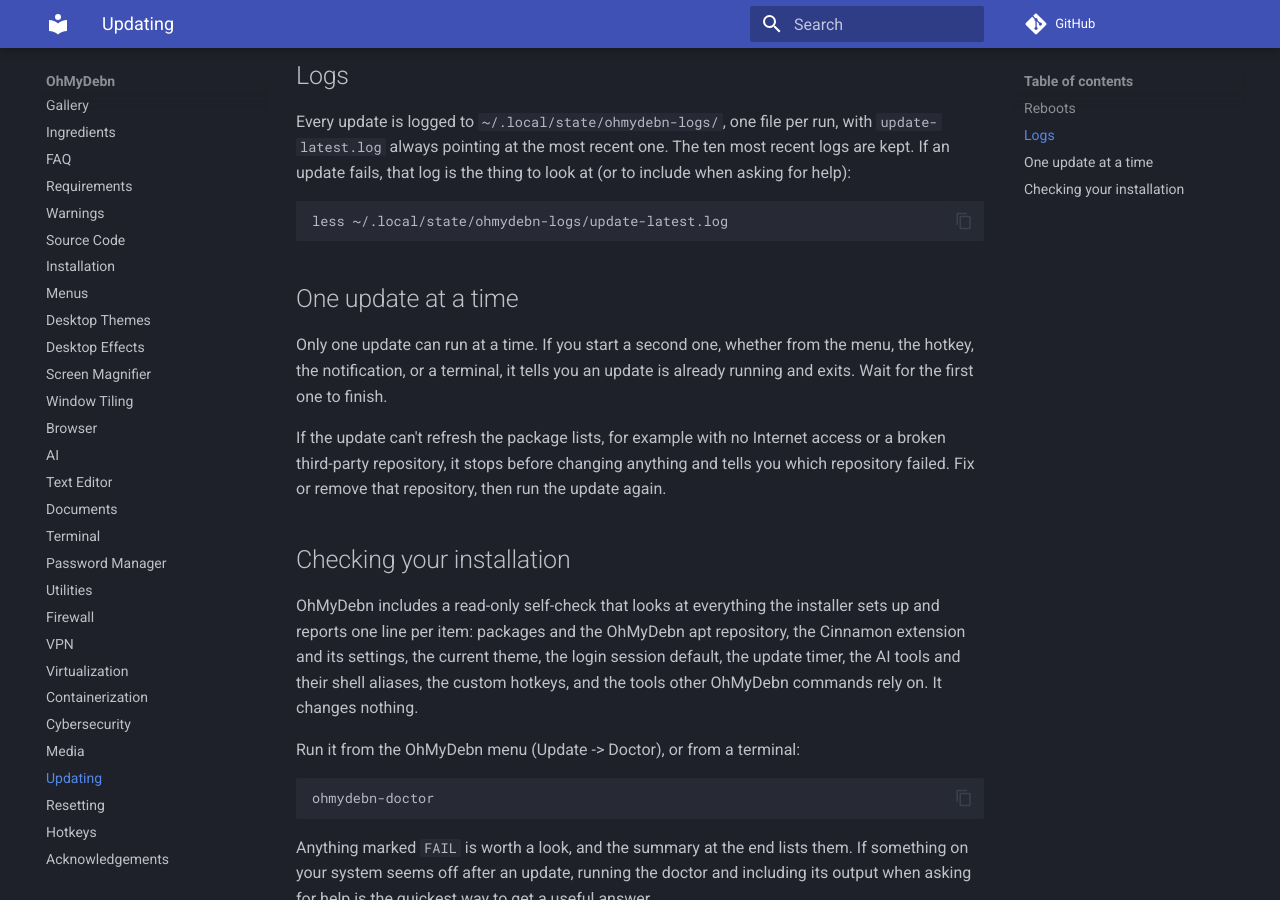
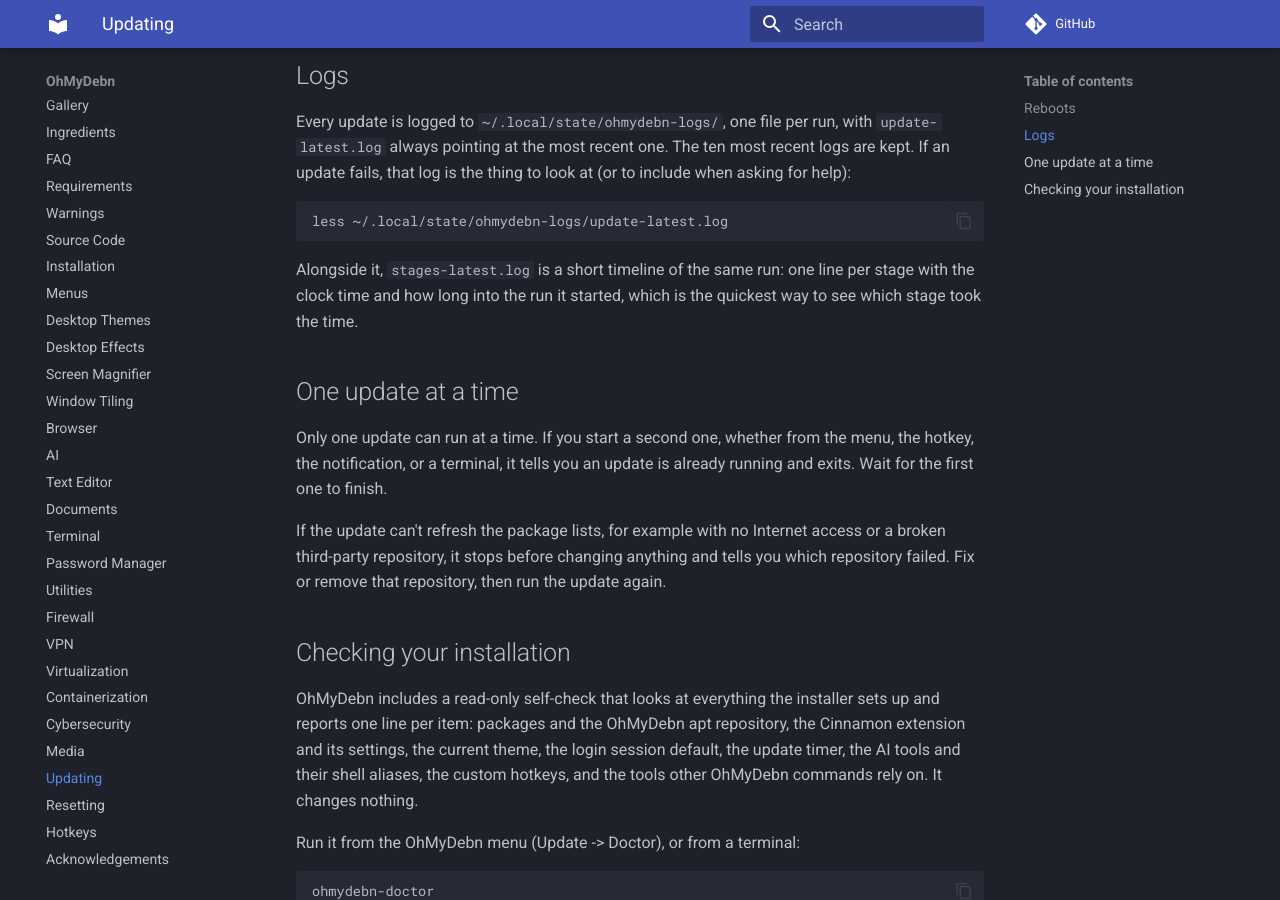
Before and after one commit to dougburks/ohmydebn-docs, an MkDocs documentation site: the page built from docs/updating.md, in a window 1280 px wide and 900 px high, scrolled down 805 px. Built offline with MkDocs 1.6.1 and Material for MkDocs 9.7.7, drawn with Linux system fonts in a browser that asks for light colours; comment, search, counter and statistics services are not loaded.

Commit message:
document the update stage timeline (stages-latest.log)

````diff
--- a/docs/updating.md
+++ b/docs/updating.md
@@ -27,6 +27,8 @@
 less ~/.local/state/ohmydebn-logs/update-latest.log
 ```
 
+Alongside it, `stages-latest.log` is a short timeline of the same run: one line per stage with the clock time and how long into the run it started, which is the quickest way to see which stage took the time.
+
 ## One update at a time
 
 Only one update can run at a time. If you start a second one, whether from the menu, the hotkey, the notification, or a terminal, it tells you an update is already running and exits. Wait for the first one to finish.
````
